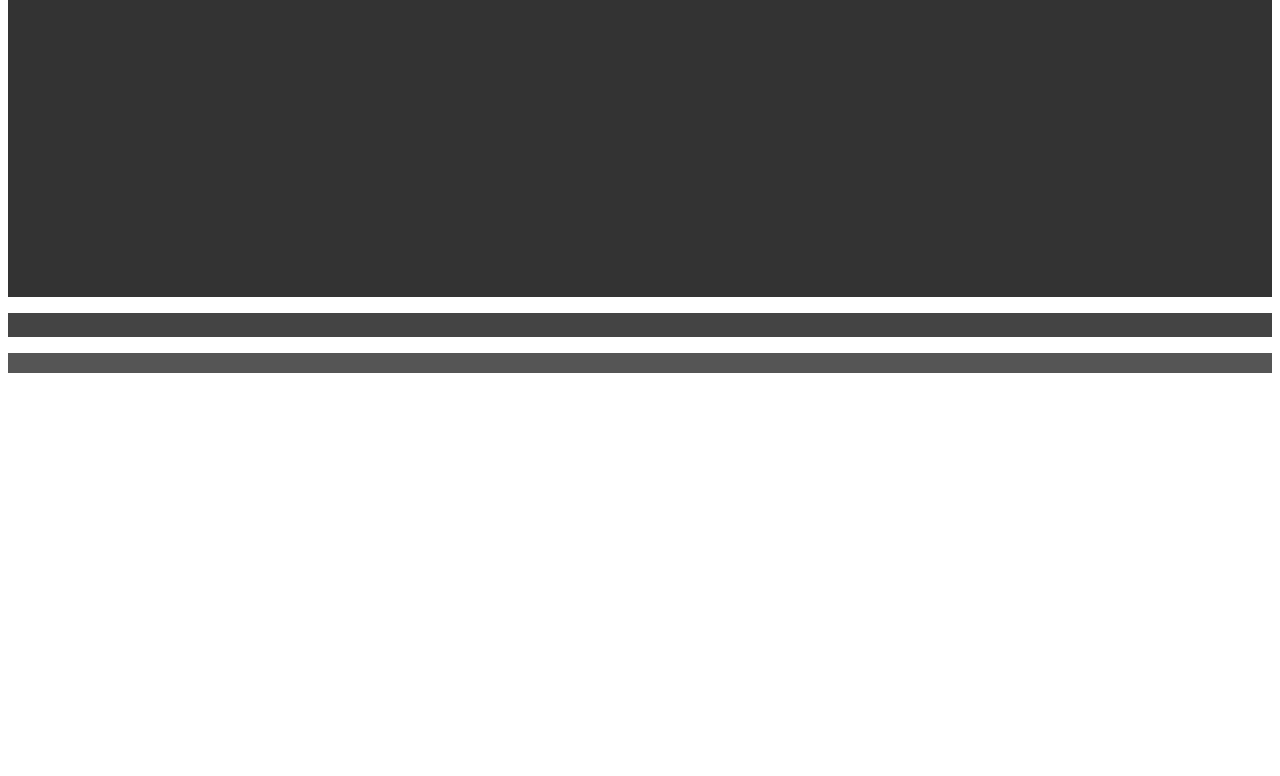
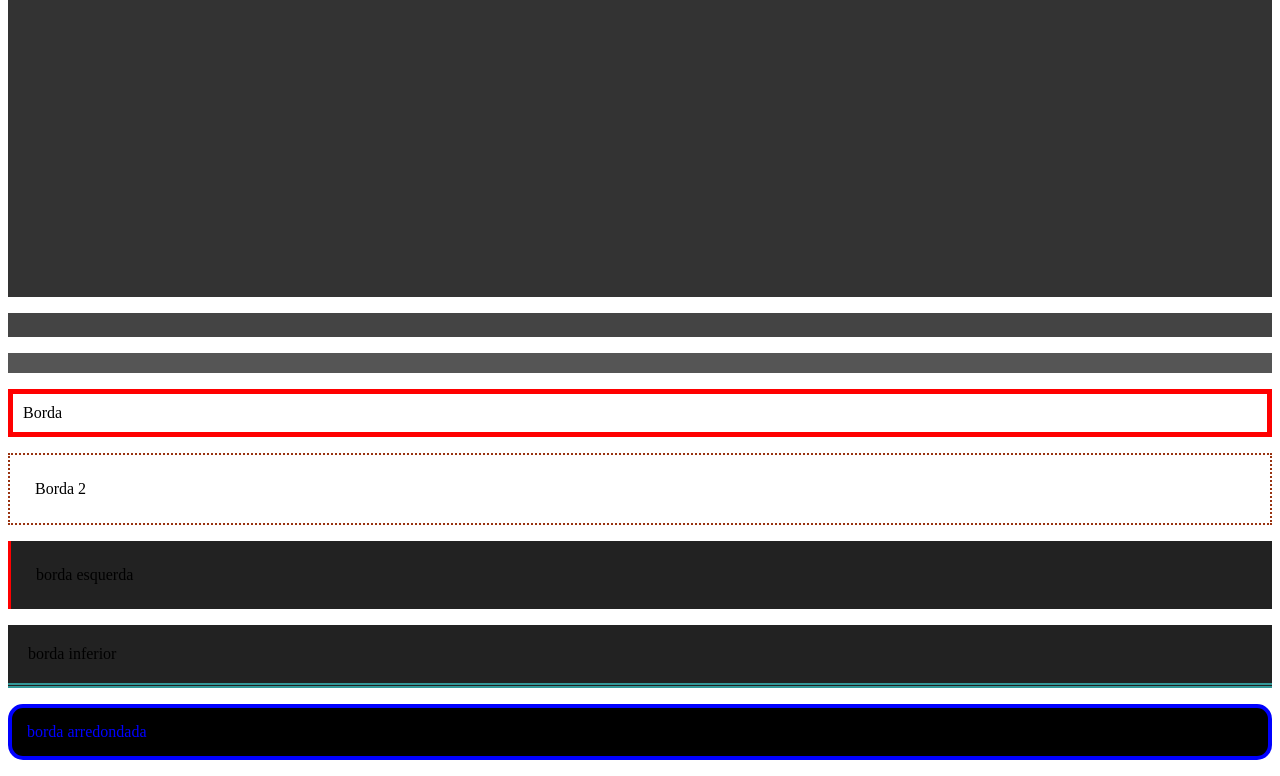
Before and after one commit to PauloWenderson/meuPrimeiroSiteFrontEnd, a plain HTML site: page desafioDois.html in a window 1280 px wide. Shown: the part 773-1549 px from the top of the page. Before the commit the page ends 1162 px from the top, so only its background shows below. Drawn offline with Linux system fonts and the light colour scheme.

Commit message:
feat: adicionado estilos de bordas

```diff
--- a/desafioDois.html
+++ b/desafioDois.html
@@ -35,5 +35,13 @@
 
     <p class="short-padding"></p>
     <p class="short-padding-2"></p>
+
+    <p class="border">Borda </p>
+    <p class="border-2">Borda 2</p>
+
+    <p class="border-left">borda esquerda</p>
+    <p class="border-bottom">borda inferior</p>
+
+    <p class="rounded-p">borda arredondada</p>
 </body>
 </html>
--- a/tittles.css
+++ b/tittles.css
@@ -67,3 +67,33 @@ h4 {
     background-color: #555;
     padding: 10px 20px;
 }
+
+.border {
+    border: 5px solid red;
+    padding: 10px;
+}
+
+.border-2 {
+    border: 2px dotted #931;
+    padding: 25px;
+}
+
+.border-left {
+    border-left: 3px solid red;
+    background-color: #222;
+    padding: 25px;
+}
+
+.border-bottom {
+    border-bottom: 5px double #399;
+    background-color: #222;
+    padding: 20px;
+}
+
+.rounded-p {
+    border: 4px solid blue;
+    background-color: #000;
+    color: blue;
+    padding: 15px;
+    border-radius: 15px;
+}
```
